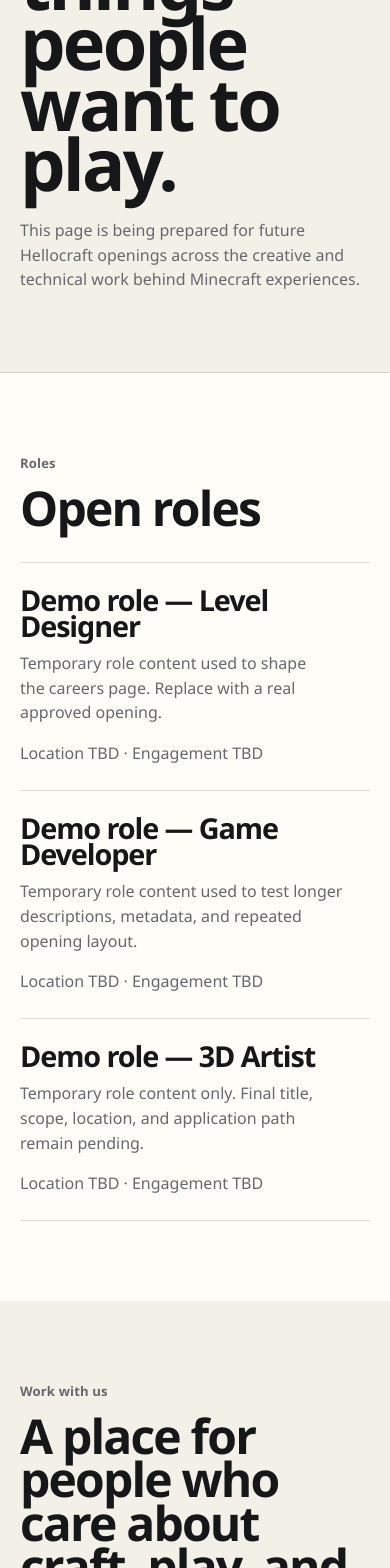
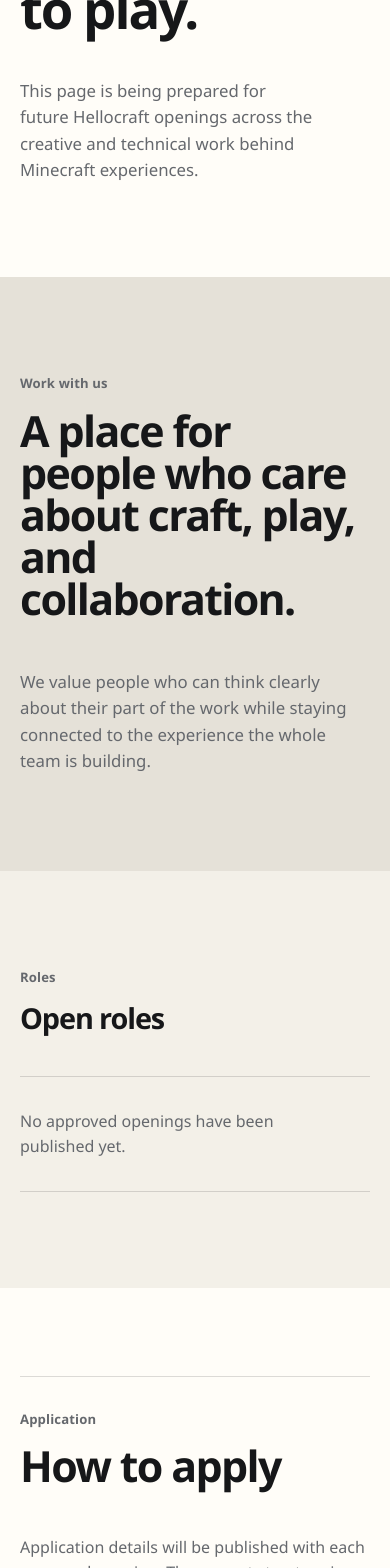
Before and after one commit to halokaryamedia-source/Hellocraft-Studios-Website, a SvelteKit app: page /careers in a window 390 px wide. Shown: the part 432-2000 px from the top of the page. Built offline with nearby package versions, Linux system fonts and the light colour scheme.

Commit message:
refine(careers): align careers page with approved visual baseline

```diff
--- a/src/routes/careers/+page.svelte
+++ b/src/routes/careers/+page.svelte
@@ -1,4 +1,5 @@
 <script lang="ts">
+	import { contentIsDemo } from '$lib/content/demo';
 	import { careerOpenings, careersCopy } from '$lib/content/pages';
 </script>
 
@@ -10,30 +11,52 @@
 <main id="main-content">
 	<section class="hero" aria-labelledby="careers-title">
 		<div class="shell hero__inner">
+			<div class="hero__heading">
 				<p class="eyebrow">{careersCopy.hero.eyebrow}</p>
 				<h1 id="careers-title">{careersCopy.hero.title}</h1>
-			<p class="hero__body">{careersCopy.hero.body}</p>
+			</div>
+
+			<div class="hero__support">
+				<p>{careersCopy.hero.body}</p>
+			</div>
+		</div>
+	</section>
+
+	<section class="general" aria-labelledby="careers-general-title">
+		<div class="shell section-layout">
+			<div class="section-heading">
+				<p class="eyebrow">{careersCopy.general.eyebrow}</p>
+				<h2 id="careers-general-title">{careersCopy.general.title}</h2>
+			</div>
+
+			<div class="section-copy section-copy--lead">
+				<p>{careersCopy.general.body}</p>
+			</div>
 		</div>
 	</section>
 
 	<section class="openings" aria-labelledby="career-openings-title">
 		<div class="shell openings__inner">
-			<div class="section-heading">
+			<div class="openings__heading">
 				<p class="eyebrow">Roles</p>
 				<h2 id="career-openings-title">{careersCopy.openings.title}</h2>
 			</div>
 
-			{#if careerOpenings.length > 0}
+			<div class="openings__content">
+				{#if !contentIsDemo && careerOpenings.length > 0}
 					<div class="opening-list">
 						{#each careerOpenings as opening (opening.id)}
 							<article class="opening">
-							<div class="opening__copy">
+								<div class="opening__main">
 									<h3>{opening.title}</h3>
 									<p>{opening.summary}</p>
 								</div>
-							<div class="opening__meta">
+
+								<div class="opening__aside">
 									{#if opening.location || opening.engagement}
-									<p>{opening.location ?? ''}{opening.location && opening.engagement ? ' · ' : ''}{opening.engagement ?? ''}</p>
+										<p class="opening__meta">
+											{opening.location ?? ''}{opening.location && opening.engagement ? ' · ' : ''}{opening.engagement ?? ''}
+										</p>
 									{/if}
 									{#if opening.href}<a class="text-link" href={opening.href}>View role</a>{/if}
 								</div>
@@ -44,82 +67,112 @@
 					<p class="pending-state">{careersCopy.openings.emptyState}</p>
 				{/if}
 			</div>
-	</section>
-
-	<section class="general" aria-labelledby="careers-general-title">
-		<div class="shell split">
-			<div>
-				<p class="eyebrow">{careersCopy.general.eyebrow}</p>
-				<h2 id="careers-general-title">{careersCopy.general.title}</h2>
-			</div>
-			<p>{careersCopy.general.body}</p>
 		</div>
 	</section>
 
 	<section class="application" aria-labelledby="careers-application-title">
-		<div class="shell split">
-			<div>
+		<div class="shell application__inner">
+			<div class="application__heading">
 				<p class="eyebrow">Application</p>
 				<h2 id="careers-application-title">{careersCopy.application.title}</h2>
 			</div>
+
+			<div class="application__copy">
 				<p>{careersCopy.application.body}</p>
+			</div>
 		</div>
 	</section>
 </main>
 
 <style>
 	.hero {
-		border-bottom: 1px solid var(--border);
-		background: var(--paper);
+		background: var(--surface);
 	}
 
 	.hero__inner {
 		display: grid;
-		gap: clamp(1.5rem, 4vw, 3rem);
-		padding-block: clamp(5rem, 10vw, 10rem);
+		grid-template-columns: minmax(0, 1.35fr) minmax(18rem, 0.65fr);
+		gap: clamp(3rem, 8vw, 8rem);
+		align-items: end;
+		padding-block: clamp(5rem, 8vw, 7.5rem) clamp(5.5rem, 9vw, 8rem);
+	}
+
+	.hero__heading,
+	.section-heading,
+	.openings__heading,
+	.application__heading {
+		display: grid;
+		gap: 1rem;
 	}
 
 	h1 {
 		max-width: 11ch;
 		margin: 0;
-		font-size: clamp(4.5rem, 10vw, 10rem);
-		line-height: 0.84;
+		font-size: clamp(3.6rem, 6vw, 6rem);
+		line-height: 0.94;
 	}
 
-	.hero__body {
-		max-width: 43rem;
+	.hero__support {
+		display: grid;
+		align-content: end;
+		padding-bottom: 0.35rem;
+	}
+
+	.hero__support p,
+	.section-copy p,
+	.application__copy p {
+		max-width: var(--measure);
 		margin: 0;
 		color: var(--text-muted);
 	}
 
-	.openings,
-	.general,
-	.application {
-		padding-block: var(--space-section);
+	.hero__support p,
+	.section-copy--lead p {
+		font-size: clamp(1.05rem, 1.4vw, 1.22rem);
+		line-height: 1.58;
+	}
+
+	.general {
+		padding-block: clamp(6rem, 10vw, 9.5rem);
+		background: var(--surface-secondary);
+	}
+
+	.section-layout {
+		display: grid;
+		grid-template-columns: minmax(0, 1.12fr) minmax(18rem, 0.88fr);
+		gap: clamp(4rem, 10vw, 10rem);
+		align-items: start;
+	}
+
+	.section-heading h2,
+	.openings__heading h2,
+	.application__heading h2 {
+		max-width: 15ch;
+		margin: 0;
+		font-size: clamp(2.75rem, 4.7vw, 4.6rem);
+		font-weight: 680;
+		line-height: 0.98;
+	}
+
+	.section-copy {
+		padding-top: 0.3rem;
 	}
 
 	.openings {
-		background: var(--surface);
+		padding-block: clamp(6rem, 10vw, 9rem);
+		background: var(--paper);
 	}
 
 	.openings__inner {
 		display: grid;
-		grid-template-columns: minmax(0, 0.65fr) minmax(18rem, 1.35fr);
-		gap: clamp(2rem, 8vw, 8rem);
+		grid-template-columns: minmax(12rem, 0.48fr) minmax(0, 1.52fr);
+		gap: clamp(4rem, 10vw, 10rem);
+		align-items: start;
 	}
 
-	.section-heading,
-	.split > div {
-		display: grid;
-		align-content: start;
-		gap: 0.8rem;
-	}
-
-	h2 {
-		max-width: 12ch;
-		margin: 0;
-		font-size: clamp(3rem, 6.5vw, 6.5rem);
-		line-height: 0.9;
+	.openings__heading h2 {
+		font-size: clamp(1.8rem, 2.8vw, 2.6rem);
+		line-height: 1.02;
 	}
 
 	.opening-list {
@@ -128,82 +181,118 @@
 
 	.opening {
 		display: grid;
-		grid-template-columns: minmax(0, 1fr) minmax(11rem, 0.35fr);
-		gap: clamp(1rem, 4vw, 3rem);
+		grid-template-columns: minmax(0, 1fr) minmax(10rem, 0.3fr);
+		gap: clamp(2rem, 5vw, 5rem);
 		align-items: start;
-		padding-block: clamp(1.5rem, 3vw, 2.5rem);
+		padding-block: clamp(2rem, 3.5vw, 3rem);
 		border-bottom: 1px solid var(--border);
 	}
 
-	.opening__copy {
+	.opening__main,
+	.opening__aside {
 		display: grid;
-		gap: 0.7rem;
+		align-content: start;
+		justify-items: start;
+	}
+
+	.opening__main {
+		gap: 0.9rem;
+	}
+
+	.opening__aside {
+		gap: 1rem;
 	}
 
 	.opening h3 {
+		max-width: 17ch;
 		margin: 0;
-		font-size: clamp(1.8rem, 3.6vw, 3.6rem);
-		line-height: 0.92;
+		font-size: clamp(1.8rem, 3vw, 2.9rem);
+		font-weight: 670;
+		line-height: 1;
 	}
 
-	.opening__copy p,
-	.opening__meta p {
+	.opening__main p,
+	.opening__meta {
+		max-width: 38rem;
 		margin: 0;
 		color: var(--text-muted);
 	}
 
 	.opening__meta {
-		display: grid;
-		gap: 0.75rem;
-		justify-items: start;
-	}
-
-	.opening__meta .text-link {
-		font-size: 0.7rem;
+		font-size: 0.86rem;
+		font-weight: 600;
 	}
 
 	.pending-state {
-		padding-block: 2rem;
+		margin: 0;
+		padding-block: clamp(2rem, 4vw, 3rem);
 		border-block: 1px solid var(--border);
 		color: var(--text-muted);
-	}
-
-	.general {
-		background: var(--paper);
+		font-size: clamp(1rem, 1.3vw, 1.1rem);
 	}
 
 	.application {
-		background: var(--ink);
-		color: var(--surface);
+		padding-block: clamp(5.5rem, 8vw, 7.5rem);
+		background: var(--surface);
 	}
 
-	.split {
+	.application__inner {
 		display: grid;
-		grid-template-columns: minmax(0, 1.15fr) minmax(18rem, 0.85fr);
-		gap: clamp(2rem, 8vw, 8rem);
-		align-items: start;
+		grid-template-columns: minmax(0, 1.2fr) minmax(18rem, 0.8fr);
+		gap: clamp(3rem, 9vw, 9rem);
+		align-items: end;
+		padding-top: clamp(2rem, 4vw, 3rem);
+		border-top: 1px solid var(--border);
 	}
 
-	.split > p {
-		max-width: var(--measure);
-		margin: 0;
-		color: var(--text-muted);
+	.application__copy {
+		display: grid;
+		align-content: end;
+		padding-bottom: 0.3rem;
 	}
 
-	.application .split > p {
-		color: rgb(255 255 255 / 58%);
+	.application__copy p {
+		font-size: clamp(1rem, 1.25vw, 1.1rem);
 	}
 
 	@media (max-width: 64rem) {
+		.hero__inner,
+		.section-layout,
 		.openings__inner,
-		.split {
+		.application__inner {
 			grid-template-columns: 1fr;
+		}
+
+		.hero__inner,
+		.section-layout {
+			gap: 2.75rem;
+		}
+
+		.hero__support,
+		.section-copy,
+		.application__copy {
+			max-width: 38rem;
+		}
+
+		.openings__inner {
+			gap: 2.75rem;
 		}
 	}
 
 	@media (max-width: 46rem) {
+		h1 {
+			font-size: clamp(3.1rem, 13.5vw, 4.75rem);
+			line-height: 0.95;
+		}
+
+		.section-heading h2,
+		.application__heading h2 {
+			font-size: clamp(2.6rem, 11vw, 3.7rem);
+		}
+
 		.opening {
 			grid-template-columns: 1fr;
+			gap: 1.3rem;
 		}
 	}
 </style>
```
Lines whose indentation alone changed are shown as unchanged.
